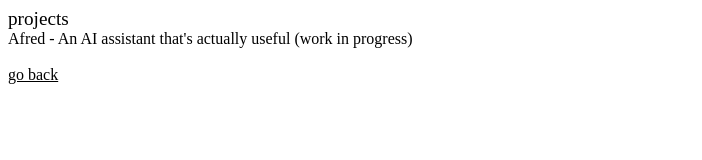
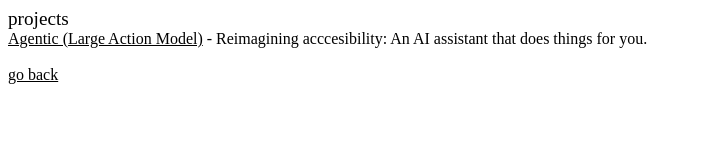
Before and after one commit to smalldrew/smalldrew.github.io, a plain HTML site: page projects.html in a window 1280 px wide. Shown: the whole page, without its empty margins (0-702 px from the left). Drawn offline with Linux system fonts and the light colour scheme.

Commit message:
added agentic

```diff
--- a/projects.html
+++ b/projects.html
@@ -13,7 +13,7 @@
 <body>
     <big>projects</big>
     <br>
-    Afred - An AI assistant that's actually useful (work in progress)
+    <a href="https://devpost.com/software/agentic"> Agentic (Large Action Model)<a/> - Reimagining acccesibility: An AI assistant that does things for you.
     <br>
     <br>
     <a href="index.html">go back</a>
```
Also changed, not shown: about.html (+1 -1 lines).
